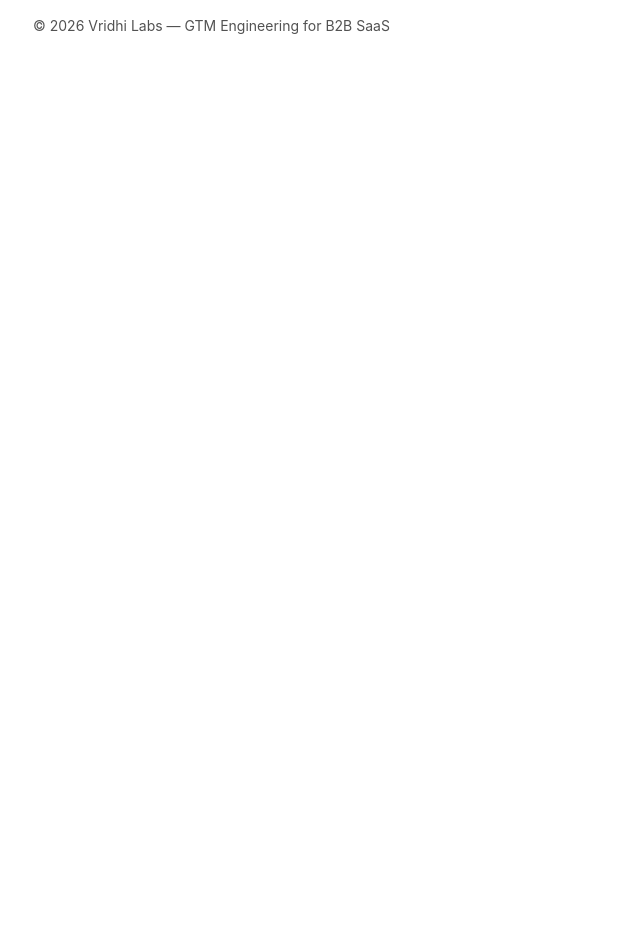
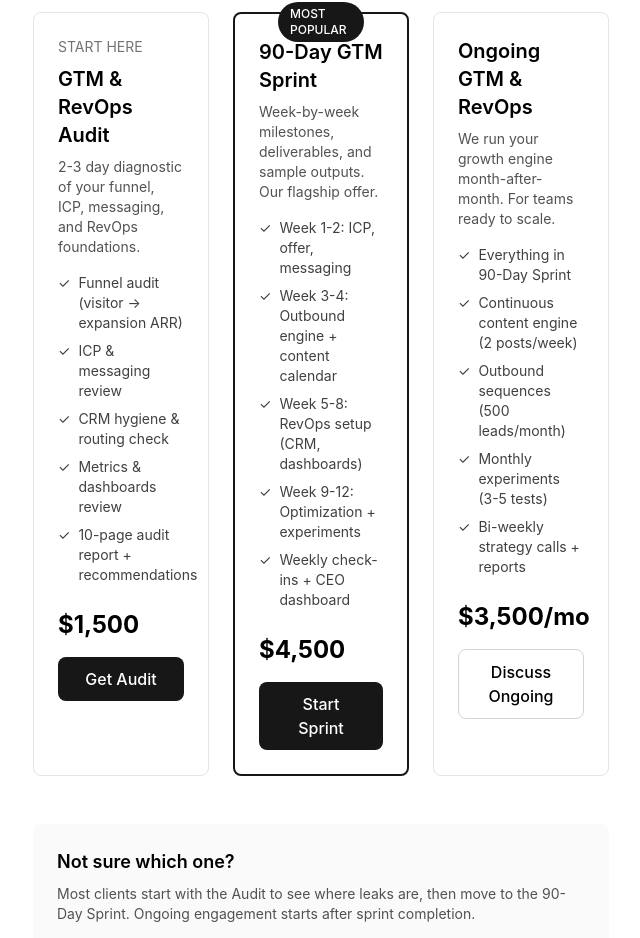
Before and after one commit to vridhilabs/resume, a Next.js app: page /work-with-us in a window 1280 px wide. Before the commit this address had no page. Shown: the part 316-1254 px from the top of the page, without its empty margins (319-959 px from the left). Before the commit the page ends 800 px from the top, so only its background shows below. Built offline with nearby package versions, Linux system fonts and the light colour scheme.

Commit message:
Add work-with-us page + recreate RevOps case study (GoKwik-style)

```diff
--- /dev/null
+++ b/app/work-with-us/page.tsx
@@ -0,0 +1,145 @@
+import Link from 'next/link'
+
+export default function WorkWithUsPage() {
+  return (
+    <section>
+      <h1 className="font-semibold text-3xl tracking-tighter mb-4">
+        Work with Vridhi Labs
+      </h1>
+      <p className="mb-2 text-lg text-neutral-700 dark:text-neutral-300">
+        GTM engineering for B2B SaaS.
+      </p>
+      <p className="mb-8 text-neutral-600 dark:text-neutral-400 max-w-md">
+        We design and run growth systems that turn content and outbound into qualified pipeline in 90 days. Pick the engagement that fits your stage.
+      </p>
+
+      <div className="grid grid-cols-1 md:grid-cols-3 gap-6 mb-12">
+        <div className="border border-neutral-200 dark:border-neutral-800 rounded-lg p-6">
+          <div className="text-sm text-neutral-500 dark:text-neutral-400 mb-2">START HERE</div>
+          <h2 className="font-semibold text-xl mb-2">GTM & RevOps Audit</h2>
+          <p className="text-sm text-neutral-600 dark:text-neutral-400 mb-4">
+            2-3 day diagnostic of your funnel, ICP, messaging, and RevOps foundations.
+          </p>
+          <ul className="text-sm text-neutral-700 dark:text-neutral-300 space-y-2 mb-6">
+            <li className="flex items-start">
+              <span className="mr-2">✓</span>
+              <span>Funnel audit (visitor → expansion ARR)</span>
+            </li>
+            <li className="flex items-start">
+              <span className="mr-2">✓</span>
+              <span>ICP & messaging review</span>
+            </li>
+            <li className="flex items-start">
+              <span className="mr-2">✓</span>
+              <span>CRM hygiene & routing check</span>
+            </li>
+            <li className="flex items-start">
+              <span className="mr-2">✓</span>
+              <span>Metrics & dashboards review</span>
+            </li>
+            <li className="flex items-start">
+              <span className="mr-2">✓</span>
+              <span>10-page audit report + recommendations</span>
+            </li>
+          </ul>
+          <div className="text-2xl font-bold mb-4">$1,500</div>
+          <Link
+            href="/contact?package=audit"
+            className="block text-center px-5 py-2.5 bg-neutral-900 dark:bg-neutral-100 text-white dark:text-neutral-900 rounded-lg font-medium hover:opacity-80 transition-opacity"
+          >
+            Get Audit
+          </Link>
+        </div>
+
+        <div className="border-2 border-neutral-900 dark:border-neutral-100 rounded-lg p-6 relative">
+          <div className="absolute -top-3 left-1/2 -translate-x-1/2 bg-neutral-900 dark:bg-neutral-100 text-white dark:text-neutral-900 text-xs px-3 py-1 rounded-full font-medium">
+            MOST POPULAR
+          </div>
+          <h2 className="font-semibold text-xl mb-2">90-Day GTM Sprint</h2>
+          <p className="text-sm text-neutral-600 dark:text-neutral-400 mb-4">
+            Week-by-week milestones, deliverables, and sample outputs. Our flagship offer.
+          </p>
+          <ul className="text-sm text-neutral-700 dark:text-neutral-300 space-y-2 mb-6">
+            <li className="flex items-start">
+              <span className="mr-2">✓</span>
+              <span>Week 1-2: ICP, offer, messaging</span>
+            </li>
+            <li className="flex items-start">
+              <span className="mr-2">✓</span>
+              <span>Week 3-4: Outbound engine + content calendar</span>
+            </li>
+            <li className="flex items-start">
+              <span className="mr-2">✓</span>
+              <span>Week 5-8: RevOps setup (CRM, dashboards)</span>
+            </li>
+            <li className="flex items-start">
+              <span className="mr-2">✓</span>
+              <span>Week 9-12: Optimization + experiments</span>
+            </li>
+            <li className="flex items-start">
+              <span className="mr-2">✓</span>
+              <span>Weekly check-ins + CEO dashboard</span>
+            </li>
+          </ul>
+          <div className="text-2xl font-bold mb-4">$4,500</div>
+          <Link
+            href="/contact?package=sprint"
+            className="block text-center px-5 py-2.5 bg-neutral-900 dark:bg-neutral-100 text-white dark:text-neutral-900 rounded-lg font-medium hover:opacity-80 transition-opacity"
+          >
+            Start Sprint
+          </Link>
+        </div>
+
+        <div className="border border-neutral-200 dark:border-neutral-800 rounded-lg p-6">
+          <h2 className="font-semibold text-xl mb-2">Ongoing GTM & RevOps</h2>
+          <p className="text-sm text-neutral-600 dark:text-neutral-400 mb-4">
+            We run your growth engine month-after-month. For teams ready to scale.
+          </p>
+          <ul className="text-sm text-neutral-700 dark:text-neutral-300 space-y-2 mb-6">
+            <li className="flex items-start">
+              <span className="mr-2">✓</span>
+              <span>Everything in 90-Day Sprint</span>
+            </li>
+            <li className="flex items-start">
+              <span className="mr-2">✓</span>
+              <span>Continuous content engine (2 posts/week)</span>
+            </li>
+            <li className="flex items-start">
+              <span className="mr-2">✓</span>
+              <span>Outbound sequences (500 leads/month)</span>
+            </li>
+            <li className="flex items-start">
+              <span className="mr-2">✓</span>
+              <span>Monthly experiments (3-5 tests)</span>
+            </li>
+            <li className="flex items-start">
+              <span className="mr-2">✓</span>
+              <span>Bi-weekly strategy calls + reports</span>
+            </li>
+          </ul>
+          <div className="text-2xl font-bold mb-4">$3,500/mo</div>
+          <Link
+            href="/contact?package=ongoing"
+            className="block text-center px-5 py-2.5 border border-neutral-300 dark:border-neutral-600 rounded-lg font-medium hover:border-neutral-900 dark:hover:border-neutral-100 transition-colors"
+          >
+            Discuss Ongoing
+          </Link>
+        </div>
+      </div>
+
+      <div className="p-6 bg-neutral-50 dark:bg-neutral-900 rounded-lg">
+        <h3 className="font-semibold text-lg mb-2">Not sure which one?</h3>
+        <p className="text-sm text-neutral-600 dark:text-neutral-400 mb-4">
+          Most clients start with the Audit to see where leaks are, then move to the 90-Day Sprint.
+          Ongoing engagement starts after sprint completion.
+        </p>
+        <Link
+          href="/contact"
+          className="inline-block px-5 py-2.5 bg-neutral-900 dark:bg-neutral-100 text-white dark:text-neutral-900 rounded-lg text-sm font-medium hover:opacity-80 transition-opacity"
+        >
+          Talk to Us First
+        </Link>
+      </div>
+    </section>
+  )
+}
```
Also changed, not shown: app/blog/posts/case-study-revops-unification.mdx (+59 -113 lines).
